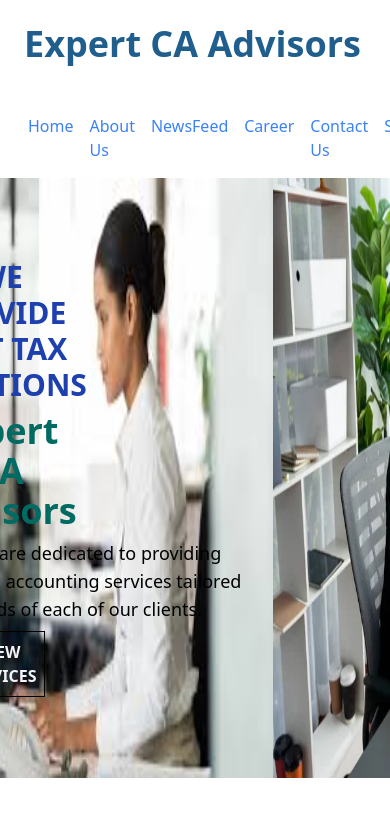
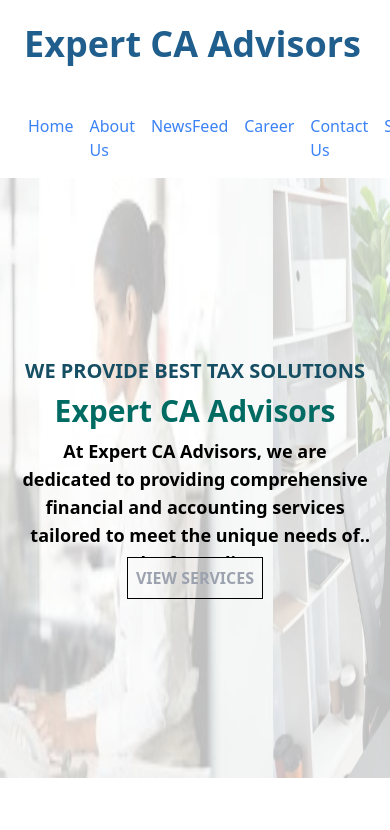
Before and after one commit to vishShivansh/ExpertCAAdvisors, a React (Vite) app in the folder client/: page / in a window 390 px wide. Shown: the top 830 px of the page. Built offline with nearby package versions, Linux system fonts and the light colour scheme.

Commit message:
carousel made responsive

```diff
--- a/client/src/components/Carousel.jsx
+++ b/client/src/components/Carousel.jsx
@@ -44,7 +44,7 @@ export default function Carousel({ children: slides }) {
 
   return (
     <div
-      className="overflow-hidden relative w-full h-[600px]"
+      className="overflow-hidden relative w-full h-[600px] "
       onMouseEnter={() => setOnHover(true)}
       onMouseLeave={() => setOnHover(false)}
     >
@@ -76,22 +76,22 @@ export default function Carousel({ children: slides }) {
           </button>
         </div>
       )}
-      <div className="absolute inset-0 flex flex-col items-center justify-center right-[500px] text-center w-[1/2]  bg-white bg-opacity-40">
-        <h3 className="text-blue-800 font-bold text-3xl pb-2 ">
+      <div className="absolute inset-0 flex flex-col items-center justify-center right-[500px] text-center w-[1/2]  bg-white bg-opacity-40 2sm:w-full 2sm:bg-opacity-75">
+        <h3 className="text-blue-800 font-bold text-3xl pb-2 2sm:text-cyan-900 2sm:text-xl 2sm:w-[400px]">
           WE PROVIDE BEST TAX SOLUTIONS
         </h3>
-        <h1 className="text-[#006b63] font-bold text-4xl pb-2">
+        <h1 className="text-[#006b63] font-bold text-4xl pb-2 2sm:text-3xl 2sm:w-[400px]">
           Expert CA Advisors
         </h1>
-        <div className="w-[500px]">
-          <p className="line-clamp-3 text-lg pb-2 text-black">
+        <div className="w-[500px] 2sm:w-[350px]">
+          <p className="line-clamp-4 text-lg pb-2 text-black 2sm:text-md font-semibold ">
             At Expert CA Advisors, we are dedicated to providing comprehensive
             financial and accounting services tailored to meet the unique needs
             of each of our clients.
           </p>
         </div>
         <Link
-          className="font-bold text-gray-100 border border-black p-2 hover:bg-gray-400 hover:bg-opacity-90"
+          className="font-bold text-gray-100 border border-black p-2 hover:bg-gray-400 hover:bg-opacity-90 2sm:text-gray-400"
           to={"AboutUs.aspx"}
         >
           VIEW SERVICES
```
